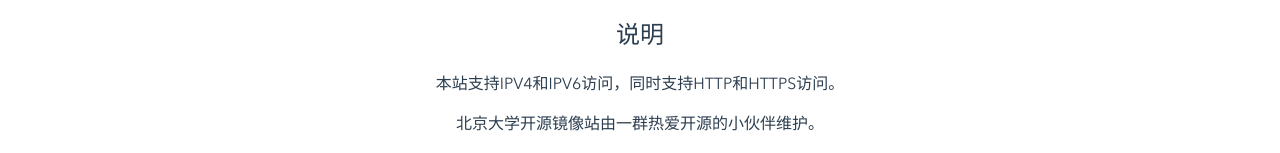
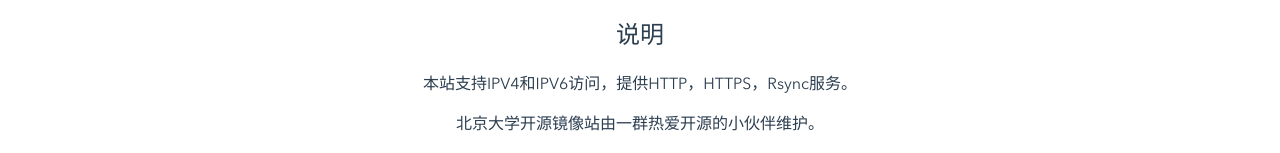
Before and after one commit to PKUOSC/Mirror-Web, a Vue app: page / in a window 1280 px wide. Shown: the part 154-307 px from the top of the page. Built offline with nearby package versions, Linux system fonts and the light colour scheme.

Commit message:
Add rsync server

```diff
--- a/src/components/Home.vue
+++ b/src/components/Home.vue
@@ -2,7 +2,7 @@
   <div class="home-content">
     <h1>北京大学开源镜像站</h1>
     <h2>说明</h2>
-    <p>本站支持IPV4和IPV6访问，同时支持HTTP和HTTPS访问。</p>
+    <p>本站支持IPV4和IPV6访问，提供HTTP，HTTPS，Rsync服务。</p>
     <p>北京大学开源镜像站由一群热爱开源的小伙伴维护。</p>
     <p>北京大学开源镜像站由计算中心提供硬件支持与技术支持。</p>
     <p>我们欢迎热爱开源，热爱镜像的同学加入我们。</p>
```
Also changed, not shown: static/help/Pypi.md (+1 -1 lines).
